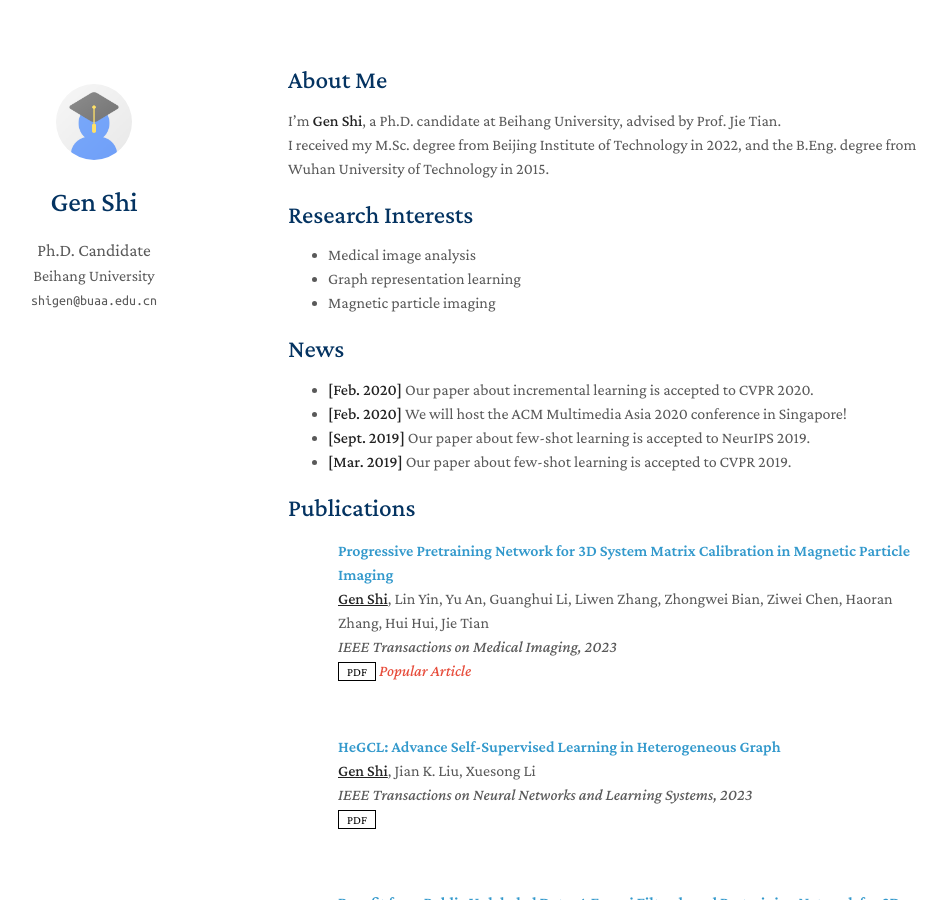
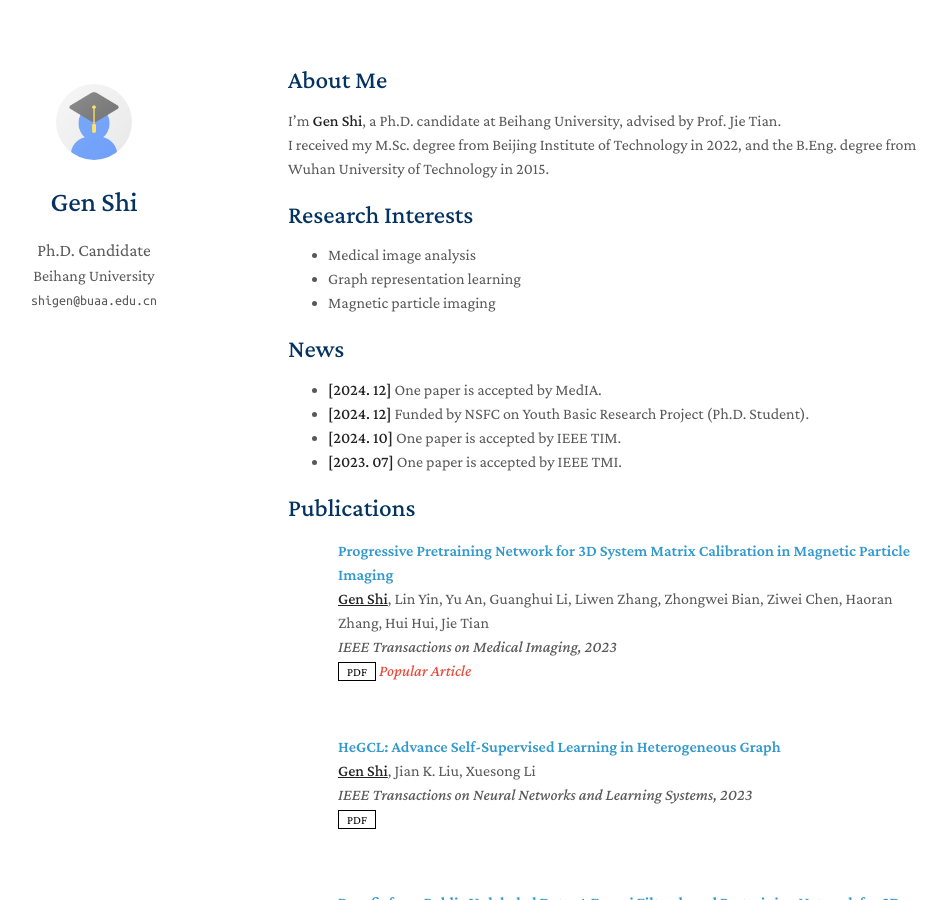
Before and after one commit to genshi997/genshi997.github.io, a Jekyll site: the page built from index.md, in a window 1280 px wide and 900 px high. Shown: the whole window, without its empty margins (182-1128 px from the left). Built offline with Jekyll 4.4.1, drawn with Linux system fonts in a browser that asks for light colours; a style sheet for code colours, icons or effects is not loaded; our own code applies the rules of GitHub Pages for plain Markdown files.

Commit message:
Update index.md

```diff
--- a/index.md
+++ b/index.md
@@ -15,10 +15,10 @@ I received my M.Sc. degree from Beijing Institute of Technology in 2022, and the
 
 ## News
 
-- **[Feb. 2020]** Our paper about incremental learning is accepted to CVPR 2020.
-- **[Feb. 2020]** We will host the ACM Multimedia Asia 2020 conference in Singapore!
-- **[Sept. 2019]** Our paper about few-shot learning is accepted to NeurIPS 2019.
-- **[Mar. 2019]** Our paper about few-shot learning is accepted to CVPR 2019.
+- **[2024. 12]** One paper is accepted by MedIA.
+- **[2024. 12]** Funded by NSFC on Youth Basic Research Project (Ph.D. Student).
+- **[2024. 10]** One paper is accepted by IEEE TIM.
+- **[2023. 07]** One paper is accepted by IEEE TMI.
 
 {% include_relative _includes/publications.md %}
 
```
